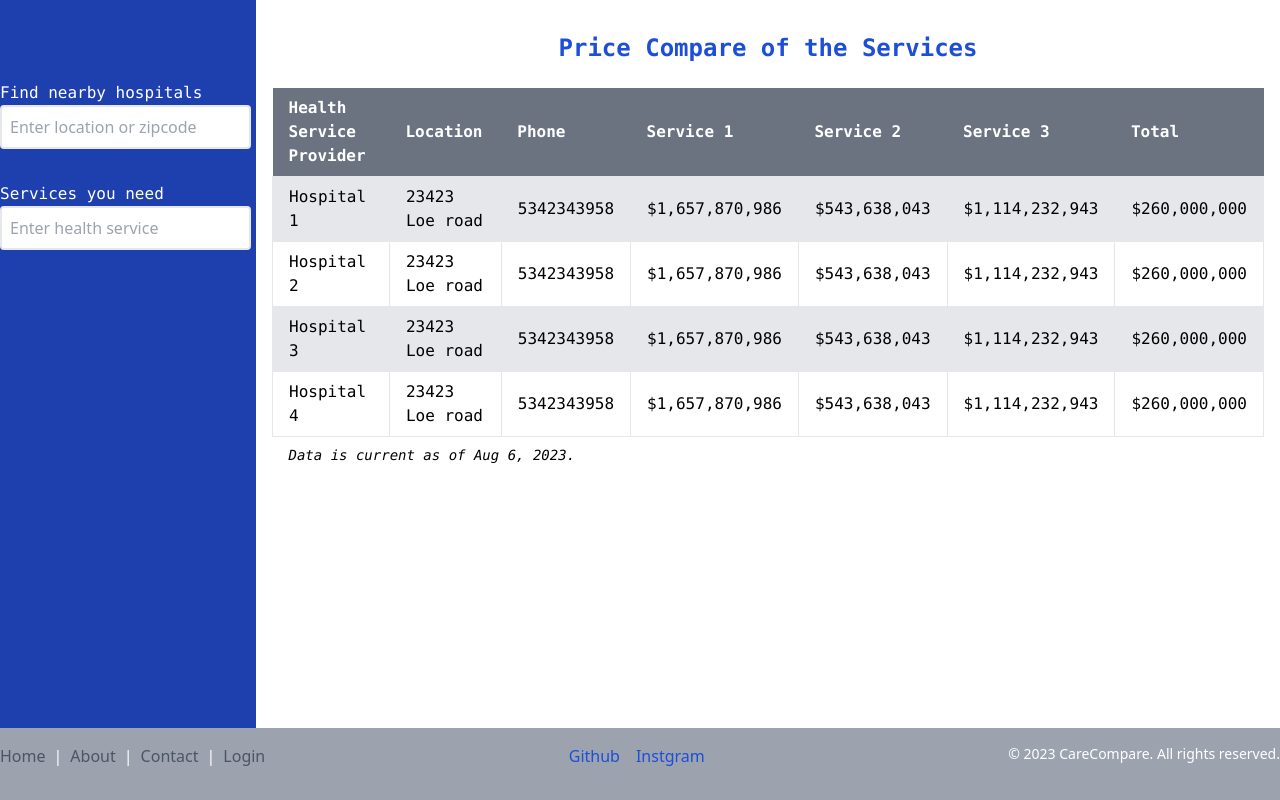
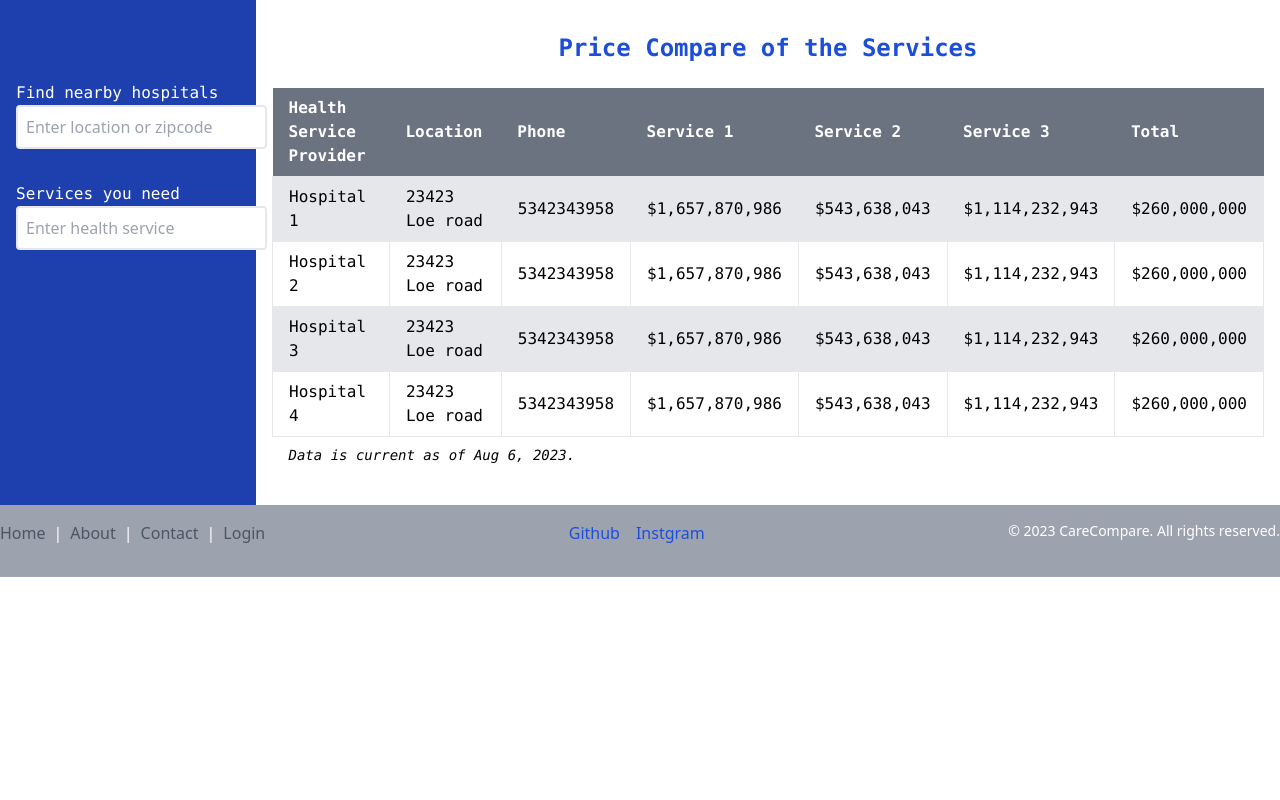
Before and after one commit to qingzicai/CostCure-overview, a React (Vite) app: page /dashboard in a window 1280 px wide. Built offline with nearby package versions, Linux system fonts and the light colour scheme.

Commit message:
small UI adjustment

```diff
--- a/src/pages/DashboardPage.tsx
+++ b/src/pages/DashboardPage.tsx
@@ -6,8 +6,8 @@ import Footer from'../components/Footer.tsx'
 function DashboardPage() {
     return (
         <div className="flex flex-col h-screen w-screen">
-            <div className="flex h-screen w-screen">
-                <div className="w-1/5 space-y-8 pt-20 bg-blue-800">
+            <div className="flex">
+                <div className="w-1/5 space-y-8 pt-20 bg-blue-800 pl-4">
                     <LocationInput/>
                     <ServiceInput/>
                 </div>
```
